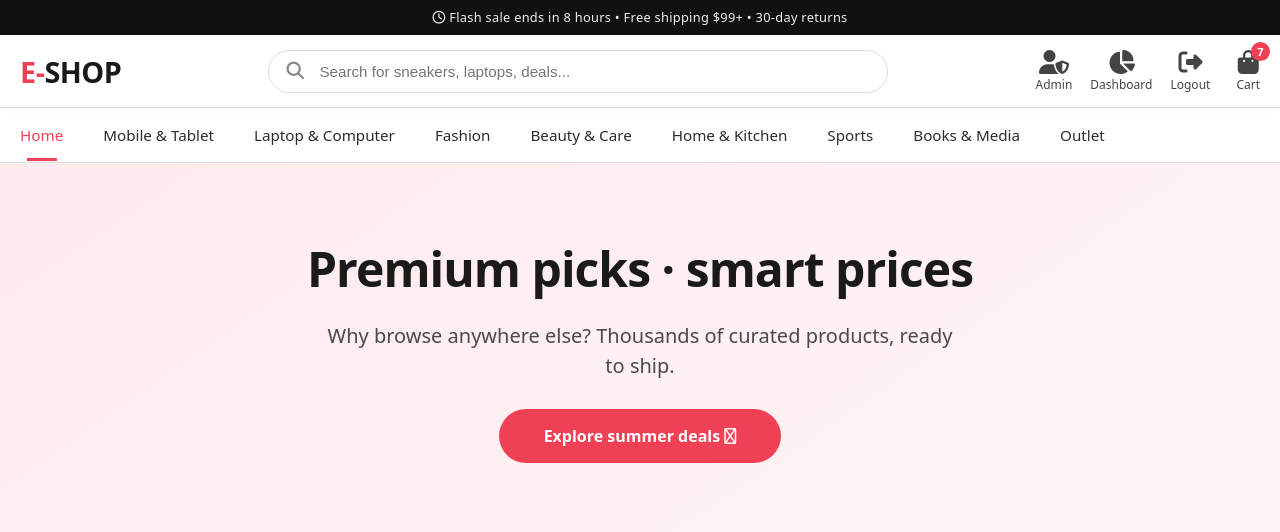
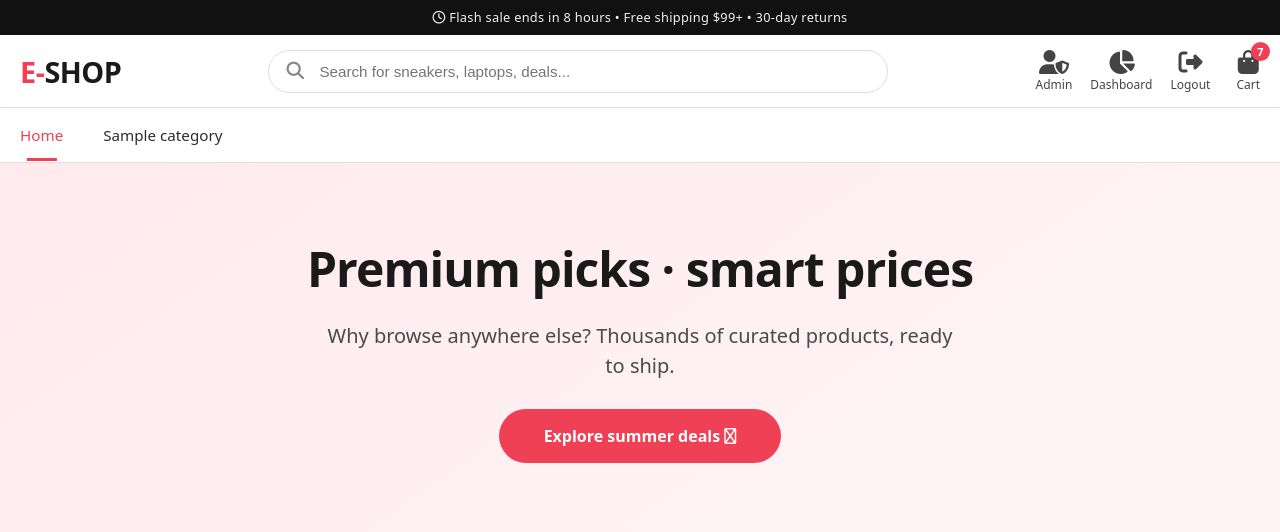
Before and after one commit to Sajjad-mansouri/E-SHOP, a Django app: template catalog/templates/base.html in a window 1280 px wide. Shown: the top 532 px of the page. Run offline with Django 5.2, Linux system fonts and the light colour scheme; the template is opened without the code that fills it: most values are stand-ins (such as "Sample title", 1, 10 or a date in 2020); some libraries are stand-ins or nearby versions.

Commit message:
create nested category in homepage

```diff
--- a/catalog/templates/base.html
+++ b/catalog/templates/base.html
@@ -59,54 +59,33 @@
   <div class="categories-container">
     <ul class="main-categories">
       <li><a href="#" class="active">Home</a></li>
+
+      {%for category in categories%}
       <li>
-        <a href="#">Mobile & Tablet</a>
+        <a href="#">{{category.name}}</a>
+          {%with childrens=category.get_children %}
         <div class="dropdown">
+          {%for children in childrens%}
           <div class="sub-col">
-            <h4>📱 Smartphones</h4>
+            <h4>{{children.name}}</h4>
+            {%with subchildrens=children.get_children%}
             <ul>
-              <li><a href="#">Samsung Galaxy</a></li>
-              <li><a href="#">iPhone 15/16</a></li>
-              <li><a href="#">Xiaomi · Poco</a></li>
-              <li><a href="#">Google Pixel</a></li>
-              <li><a href="#">Nothing Phone</a></li>
+              {%for subchildren in subchildrens%}
+              <li>{{subchildren.name}}</li>
+
+              {%endfor%}
+
             </ul>
+            {%endwith%}
           </div>
-          <div class="sub-col">
-            <h4>🎧 Accessories</h4>
-            <ul>
-              <li><a href="#">Cases & Covers</a></li>
-              <li><a href="#">Fast chargers</a></li>
-              <li><a href="#">Tempered glass</a></li>
-              <li><a href="#">AirPods · Earbuds</a></li>
-              <li><a href="#">Power banks</a></li>
-            </ul>
-          </div>
-          <div class="sub-col">
-            <h4>💻 Tablets & wear</h4>
-            <ul>
-              <li><a href="#">iPad Pro/Air</a></li>
-              <li><a href="#">Galaxy Tab S9</a></li>
-              <li><a href="#">Smart watches</a></li>
-              <li><a href="#">Lenovo Tab</a></li>
-            </ul>
-          </div>
+
+          {%endfor%}
         </div>
+        {%endwith%}
       </li>
-      <li>
-        <a href="#">Laptop & Computer</a>
-        <div class="dropdown">
-          <div class="sub-col"><h4>MacBooks</h4><ul><li>MacBook Air</li><li>MacBook Pro</li></ul></div>
-          <div class="sub-col"><h4>Windows</h4><ul><li>Gaming</li><li>Ultrabooks</li></ul></div>
-          <div class="sub-col"><h4>Components</h4><ul><li>SSD · RAM</li><li>Monitors</li></ul></div>
-        </div>
-      </li>
-      <li><a href="#">Fashion</a></li>
-      <li><a href="#">Beauty & Care</a></li>
-      <li><a href="#">Home & Kitchen</a></li>
-      <li><a href="#">Sports</a></li>
-      <li><a href="#">Books & Media</a></li>
-      <li><a href="#">Outlet</a></li>   <!-- extra category -->
+
+      {%endfor%}
+
     </ul>
   </div>
 </nav>
```
Also changed, not shown: catalog/views.py (+10 -1 lines).
